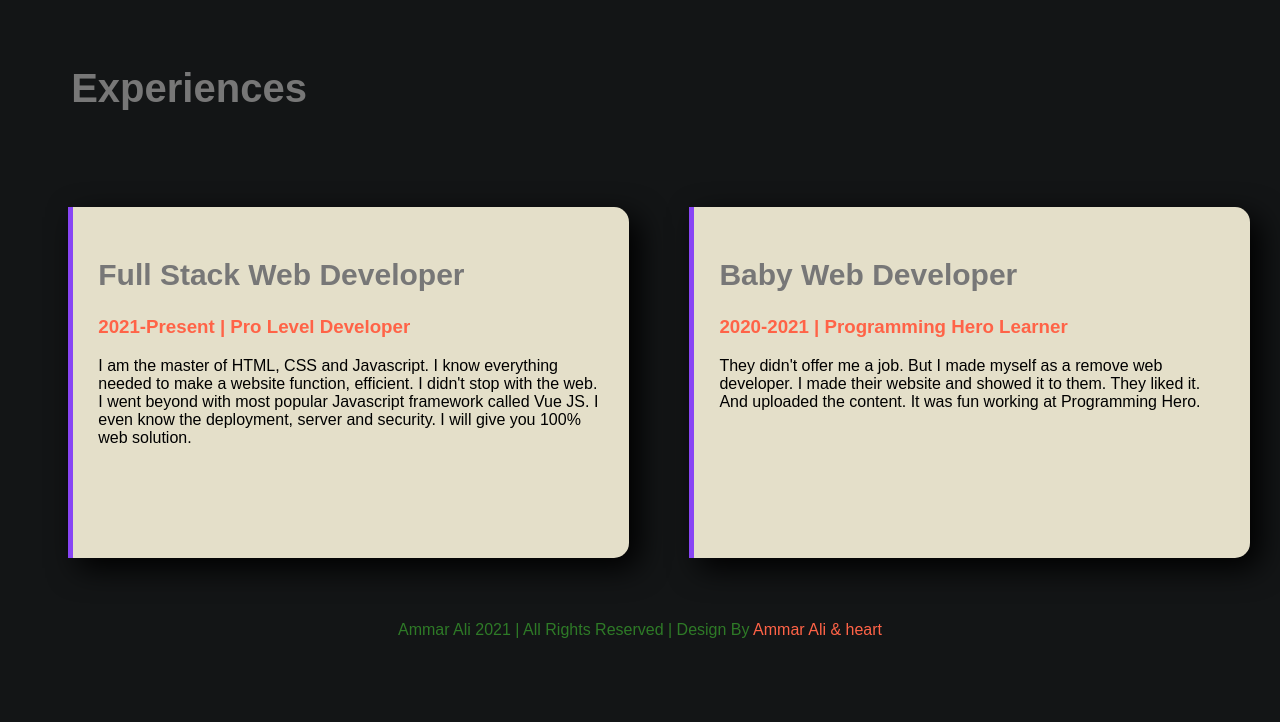
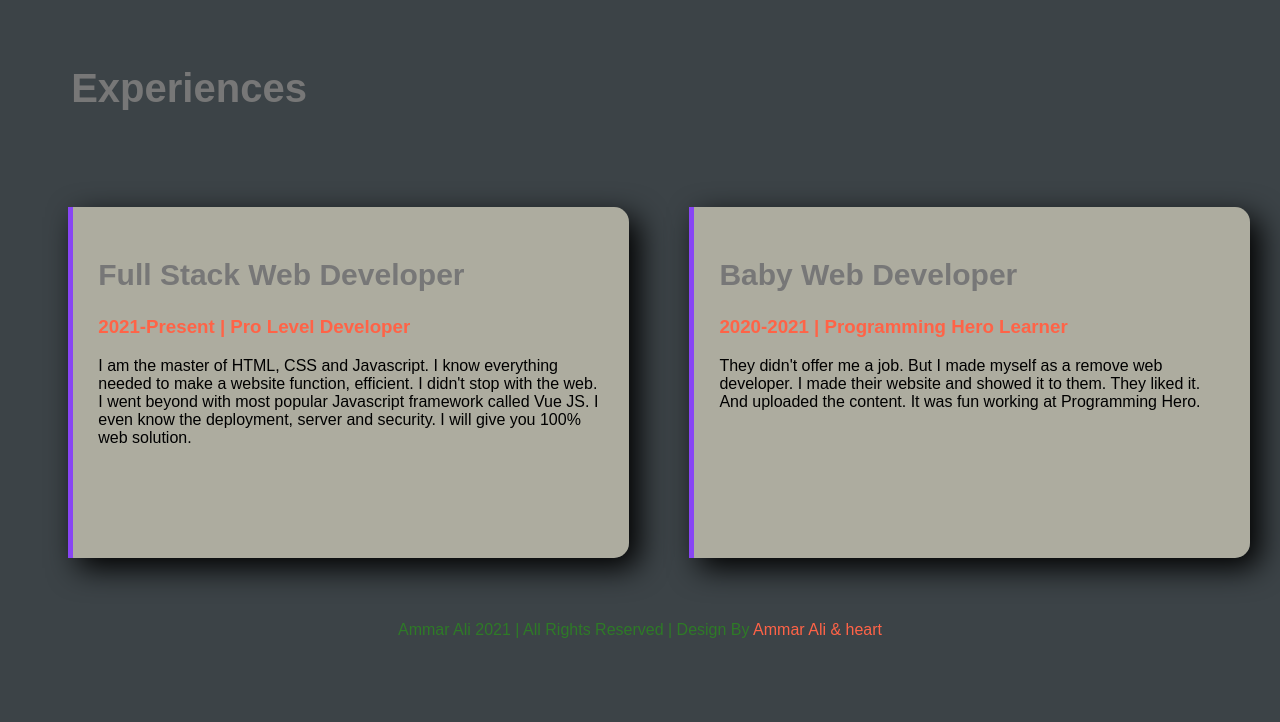
Before and after one commit to AmmarAli1136/web-portfolio, a plain HTML site: page index.html in a window 1280 px wide. Shown: the part 1028-1750 px from the top of the page. Drawn offline with Linux system fonts and the light colour scheme.

Commit message:
color changed

```diff
--- a/style.css
+++ b/style.css
@@ -3,7 +3,7 @@
 }
 
 body {
-    background-color: #131516;
+    background-color: #3c4347;
 }
 
 .home-banner {
@@ -89,7 +89,7 @@ body {
 }
 
 .exp-card {
-    background-color: rgb(228, 223, 201);
+    background-color: rgba(228, 223, 201, 0.678);
     box-shadow: 10px 10px 30px black;
     border-top-right-radius: 15px;
     border-bottom-right-radius: 15px;
```
Also changed, not shown: 1 other file.
